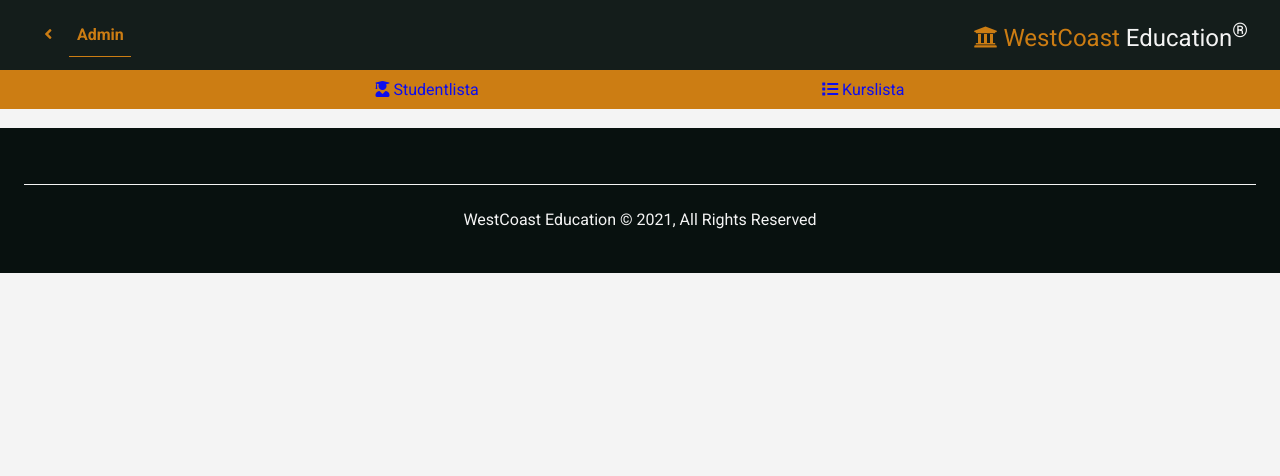
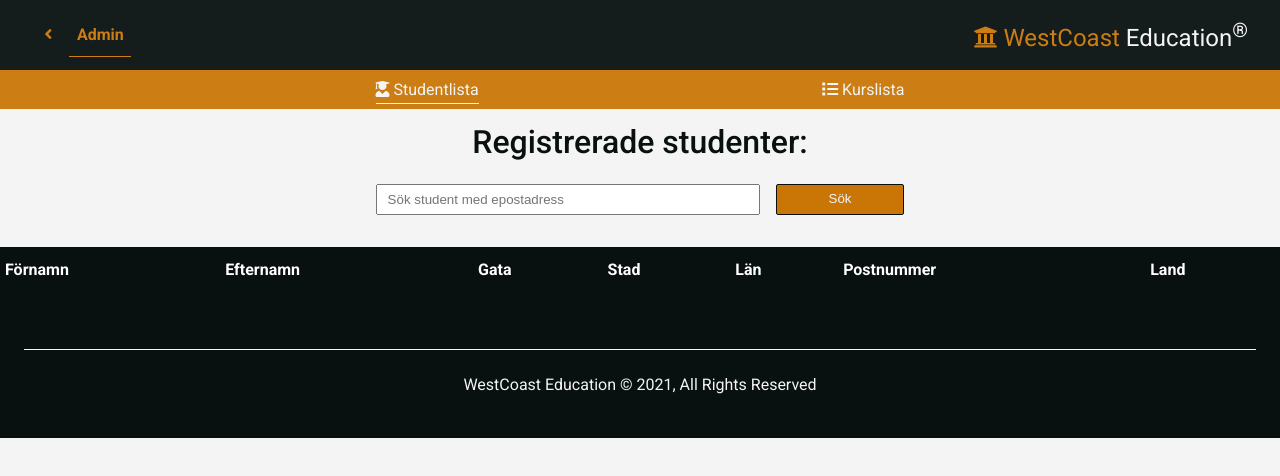
Before and after one commit to PeterAfN/ITHS.NET.Webbutveckling.Lab3, a website: page app/admin/students.html in a window 1280 px wide. Drawn offline with Linux system fonts and the light colour scheme; no server answers.

Commit message:
show all students on admin page

```diff
--- a/app/admin/students.html
+++ b/app/admin/students.html
@@ -34,7 +34,6 @@
     <title>WestCoast Education</title>
   </head>
   <body>
-
     <header>
       <!-- ****** navbar ****** -->
       <nav id="main-navbar" class="navbar navbar-main">
@@ -49,7 +48,6 @@
           Education<sup>&reg;</sup>
         </h2>
       </nav>
-
       <section id="menu-bar">
         <ul>
           <li>
@@ -64,12 +62,40 @@
           </li>
         </ul>
       </section>
+    </header>
+    <main>
+      <p>Registrerade studenter:</p>
+      <form>
+        <input
+          class="search-student-input"
+          type="email"
+          placeholder="Sök student med epostadress"
+        />
+        <input
+          type="submit"
+          value="Sök"
+          class="search-student-btn btn"
+        />
+      </form>
 
-    </header>
+      <section id="table-students-container">
+        <table id="purchased-table">
+          <thead>
+            <tr>
+              <th>Förnamn</th>
+              <th>Efternamn</th>
+              <th>Gata</th>
+              <th>Stad</th>
+              <th>Län</th>
+              <th>Postnummer</th>
+              <th>Land</th>
+            </tr>
+          </thead>
+          <tbody id="table-students-content"></tbody>
+        </table>
+      </section>
 
-    <main></main>
-<br><br><br><br><br>
-
+    </main>
 <footer id="main-footer">
   <div class="grid-items-autofit-same-size">
     <div></div>
--- a/content/css/admin/courses.css
+++ b/content/css/admin/courses.css
@@ -0,0 +1,34 @@
+#menu-bar ul {
+    display: flex;
+    flex-direction: row;
+    text-align: center;
+    align-items: center;
+    justify-content: space-evenly;
+    background-color: var(--primary-color);
+    color: var(--light-color);
+    position: fixed;
+    top: 4.4rem;
+    padding: 0 2rem;
+    width: 100%;
+    height: 2.4rem;
+    opacity: 0.95;
+    /* cursor: pointer; */
+  }
+
+  #students-button,
+  #courses-button {
+    color: var(--light-color);
+    text-decoration: none;
+    z-index: 1;
+    cursor: pointer;
+  }
+
+  #courses-button {
+    padding-bottom: 4px;
+    border-bottom: 1px solid var(--light-color);
+  }
+
+  #students-button:hover,
+  #courses-button:hover {
+    opacity: 0.7;
+  }
--- a/content/css/admin/students.css
+++ b/content/css/admin/students.css
@@ -12,5 +12,114 @@
   width: 100%;
   height: 2.4rem;
   opacity: 0.95;
-    /* cursor: pointer; */
 }
+
+#students-button,
+#courses-button {
+  color: var(--light-color);
+  text-decoration: none;
+  z-index: 1;
+  cursor: pointer;
+}
+
+#students-button {
+  padding-bottom: 4px;
+  border-bottom: 1px solid var(--light-color);
+}
+
+#students-button:hover,
+#courses-button:hover {
+  opacity: 0.7;
+}
+
+main p {
+  font-weight: 500;
+  color: var(--secondary-color);
+  font-size: 2rem;
+  margin-top: 7.3rem;
+  text-align: center;
+}
+
+form {
+  display: flex;
+  flex-direction: row;
+  align-items: center;
+  justify-content: center;
+  text-align: center;
+  margin-bottom: 2rem;
+}
+
+input[placeholder] {
+  height:31px;
+  width: 30%;
+  text-align: left;
+  padding: 0.6rem;
+  margin-right: 1rem;
+}
+
+input[value] {
+  width: 10%;
+  text-align: center;
+  background-color: var(--primary-color);
+  color: var(--light-color);
+  border: 1px solid var(--secondary-color);
+  border-radius: 2px;
+  height:31px;
+  line-height:20px;
+  padding:0 3px;
+}
+
+
+
+
+
+/*#region -  students courses table */
+
+#table-students-container {
+  display: flex;
+  flex-direction: column;
+  gap: 10px;
+  align-items: center;
+  margin-top: 0rem;
+  /* margin: 1.3rem 3rem 1rem; */
+}
+
+#table-students-container table {
+  margin-top: 0rem;
+  border-collapse: collapse;
+  background-color: var(--light-color);
+  width: 100%;
+  min-width: 678px;
+  white-space: nowrap;
+}
+
+#table-students-container th {
+  text-align: left;
+  padding: 10px 5px;
+}
+
+#table-students-container td {
+  font-size: 0.9rem;
+  background-color: var(--light-color);
+  color: var(--secondary-color);
+  padding: 5px;
+  border-bottom: solid 1px #e9e8e2;
+}
+
+#table-students-container thead {
+  color: #fff;
+  background-color: var(--secondary-color);
+}
+
+#table-students-container i:hover,
+#table-students-container i:focus {
+  opacity: 0.7;
+  text-decoration: none;
+  cursor: pointer;
+}
+
+#table-students-container {
+  overflow: hidden;
+}
+
+/*#endregion - students courses table */
--- a/scripts/Admin/Students.js
+++ b/scripts/Admin/Students.js
@@ -1 +1,68 @@
 "use strict";
+
+window.addEventListener('DOMContentLoaded', (event) => {
+    let students = new Students();
+});
+
+class Students {
+
+    constructor() {
+        this.addEventListeners();
+        this.addStudentsToTable();
+    }
+
+    addEventListeners() {
+        let searchInput = document.querySelector(".search-student-input");
+        let emailSearchButton = document.querySelector(".search-student-btn");
+
+        emailSearchButton.addEventListener("click", (e) => {
+            e.preventDefault();
+            getStudent(searchInput.value);
+        });
+    }
+
+    addStudentsToTable() {
+        this.getStudentsFromAPI().then(allStudents => {
+            let students = Object.values(allStudents)[0];
+            for (let student of students) {
+                this.addRow(student);
+            }
+        });
+    }
+
+    async getStudentsFromAPI() {
+        let url = "https://localhost:5001/api/student";
+        return fetch(url)
+            .then(students => {
+                if (students.ok) {
+                    return students.json().then(students => ({ students }));
+                }
+                console.log("error reading students from database");
+            });
+    }
+
+    addRow(student) {
+        const tableStudentsContent = document.querySelector("#table-students-content");
+
+        tableStudentsContent.insertAdjacentHTML(
+            "beforeend",
+            `
+                <tr id="students-row${student.id}">
+                    <td>${student.firstName}</td>
+                    <td>${student.lastName}</td>
+                    <td>${student.address}</td>
+                    <td>${student.city}</td>
+                    <td>${student.stateProvince}</td>
+                    <td>${student.postalCode}</td>
+                    <td>${student.country}</td>
+                    <td>${student.mail}</td>
+                    <td>${student.mobile}</td>
+                </tr>
+            `
+        );
+    }
+
+    getStudent(mail) {
+        getStudentAPI(mail);
+    }
+}
```
Also changed, not shown: app/admin/courses.html (+3 -3 lines), scripts/Personal/Purchased.js (+5 -7 lines). Lines whose indentation alone changed are shown as unchanged.
